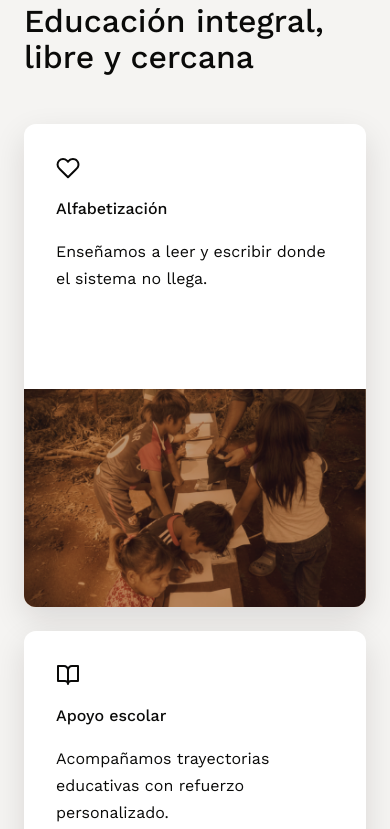
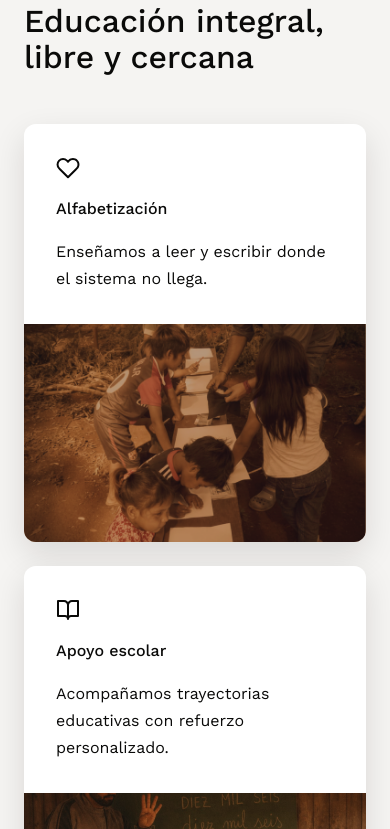
Before and after one commit to xmartlabs/dalat-caminos-de-tiza, an Astro site: page / in a window 390 px wide. Shown: the part 2020-2849 px from the top of the page. Built offline with nearby package versions, Linux system fonts and the light colour scheme; Astro itself is replaced by a stand-in of ours.

Commit message:
fix: service cards abrazan contenido en mobile (min-height: unset)
Co-Authored-By: Claude Sonnet 4.6 <noreply@anthropic.com>

```diff
--- a/src/pages/index.astro
+++ b/src/pages/index.astro
@@ -671,6 +671,7 @@ import Button from '../components/Button.astro';
   .about__left { padding: var(--space-12) var(--margin); min-height: unset; flex-wrap: wrap; }
   .about__founder { flex: 1 0 100%; padding: var(--space-12) var(--margin); min-height: unset; }
   .services__grid { grid-template-columns: 1fr; }
+  .service-card__content { min-height: unset; }
   .community__grid { grid-template-columns: 1fr; }
   .impact { flex-direction: column; align-items: flex-start; gap: var(--space-6); }
   .impact__divider { display: none; }
```
